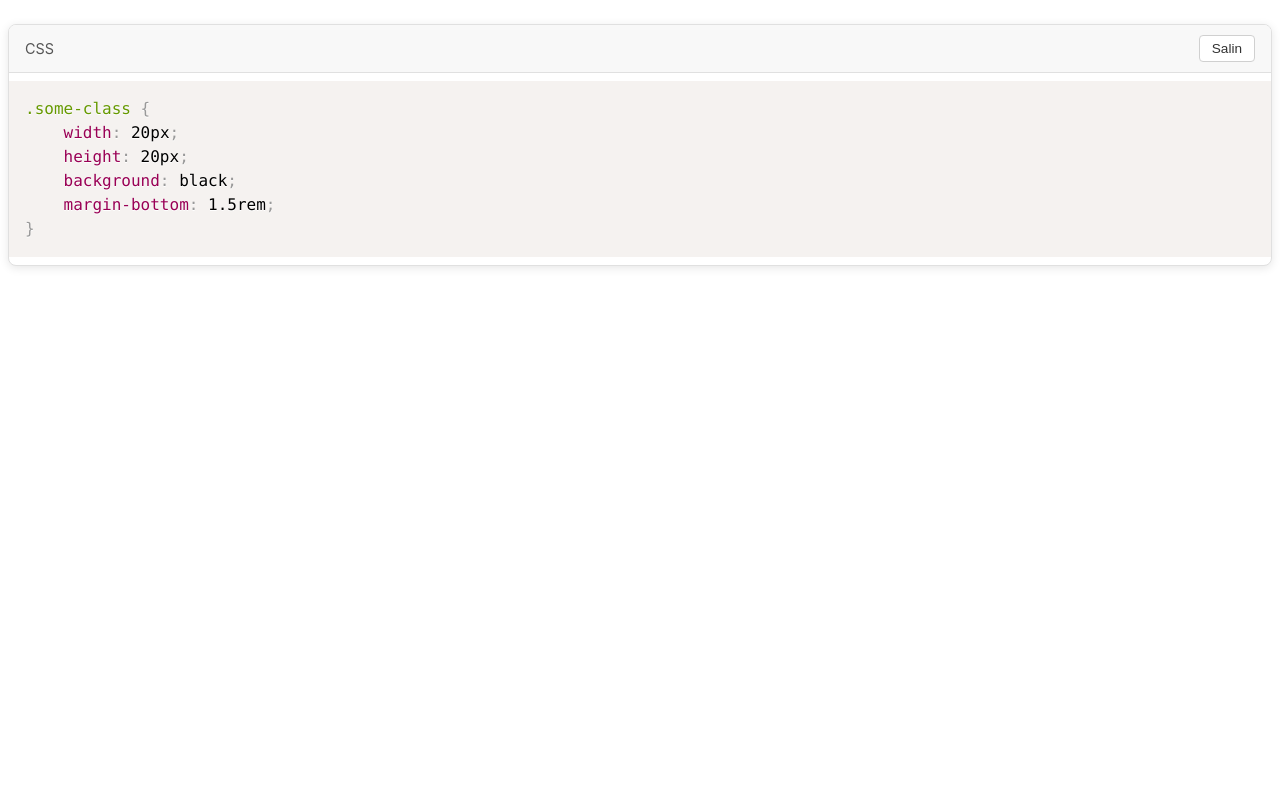
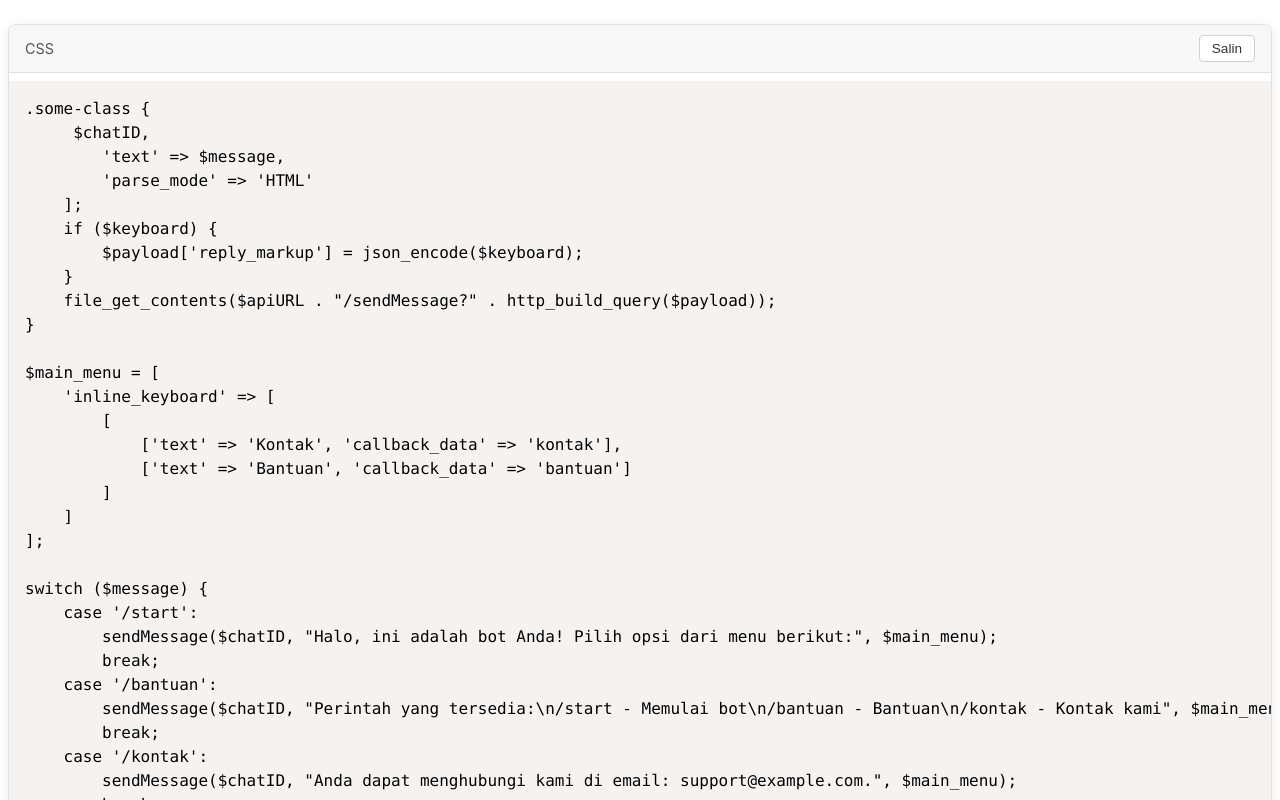
Before and after one commit to sugengprianto/html, a plain HTML site: page index.html in a window 1280 px wide. Shown: the top 800 px of the page. Drawn offline with nearby package versions, Linux system fonts and the light colour scheme.

Commit message:
Update index.html

```diff
--- a/index.html
+++ b/index.html
@@ -97,11 +97,66 @@
             <span>CSS</span>
             <button class="copy-btn" onclick="copyCode(this)">Salin</button>
         </div>
-        <pre><code class="language-css">.some-class {
-    width: 20px;
-    height: 20px;
-    background: black;
-    margin-bottom: 1.5rem;
+        <pre><code class="language-php">.some-class {
+    <?php
+$TOKEN = "TOKEN_BOT_ANDA";
+$apiURL = "https://api.telegram.org/bot$TOKEN";
+$update = json_decode(file_get_contents("php://input"), TRUE);
+
+$chatID = $update["message"]["chat"]["id"] ?? $update["callback_query"]["message"]["chat"]["id"];
+$message = strtolower($update["message"]["text"] ?? '');
+$callbackData = $update["callback_query"]["data"] ?? '';
+
+function sendMessage($chatID, $message, $keyboard = NULL) {
+    global $apiURL;
+    $payload = [
+        'chat_id' => $chatID,
+        'text' => $message,
+        'parse_mode' => 'HTML'
+    ];
+    if ($keyboard) {
+        $payload['reply_markup'] = json_encode($keyboard);
+    }
+    file_get_contents($apiURL . "/sendMessage?" . http_build_query($payload));
+}
+
+$main_menu = [
+    'inline_keyboard' => [
+        [
+            ['text' => 'Kontak', 'callback_data' => 'kontak'],
+            ['text' => 'Bantuan', 'callback_data' => 'bantuan']
+        ]
+    ]
+];
+
+switch ($message) {
+    case '/start':
+        sendMessage($chatID, "Halo, ini adalah bot Anda! Pilih opsi dari menu berikut:", $main_menu);
+        break;
+    case '/bantuan':
+        sendMessage($chatID, "Perintah yang tersedia:\n/start - Memulai bot\n/bantuan - Bantuan\n/kontak - Kontak kami", $main_menu);
+        break;
+    case '/kontak':
+        sendMessage($chatID, "Anda dapat menghubungi kami di email: support@example.com.", $main_menu);
+        break;
+    default:
+        if ($callbackData) {
+            $message_id = $update["callback_query"]["message"]["message_id"];
+            switch ($callbackData) {
+                case 'kontak':
+                    sendMessage($chatID, "Anda dapat menghubungi kami di email: support@example.com.", $main_menu);
+                    break;
+                case 'bantuan':
+                    sendMessage($chatID, "Perintah yang tersedia:\n/start - Memulai bot\n/bantuan - Bantuan\n/kontak - Kontak kami", $main_menu);
+                    break;
+                default:
+                    sendMessage($chatID, "Perintah tidak dikenal.", $main_menu);
+                    break;
+            }
+        }
+        break;
+}
+?>
 }</code></pre>
     </div>
 
```
